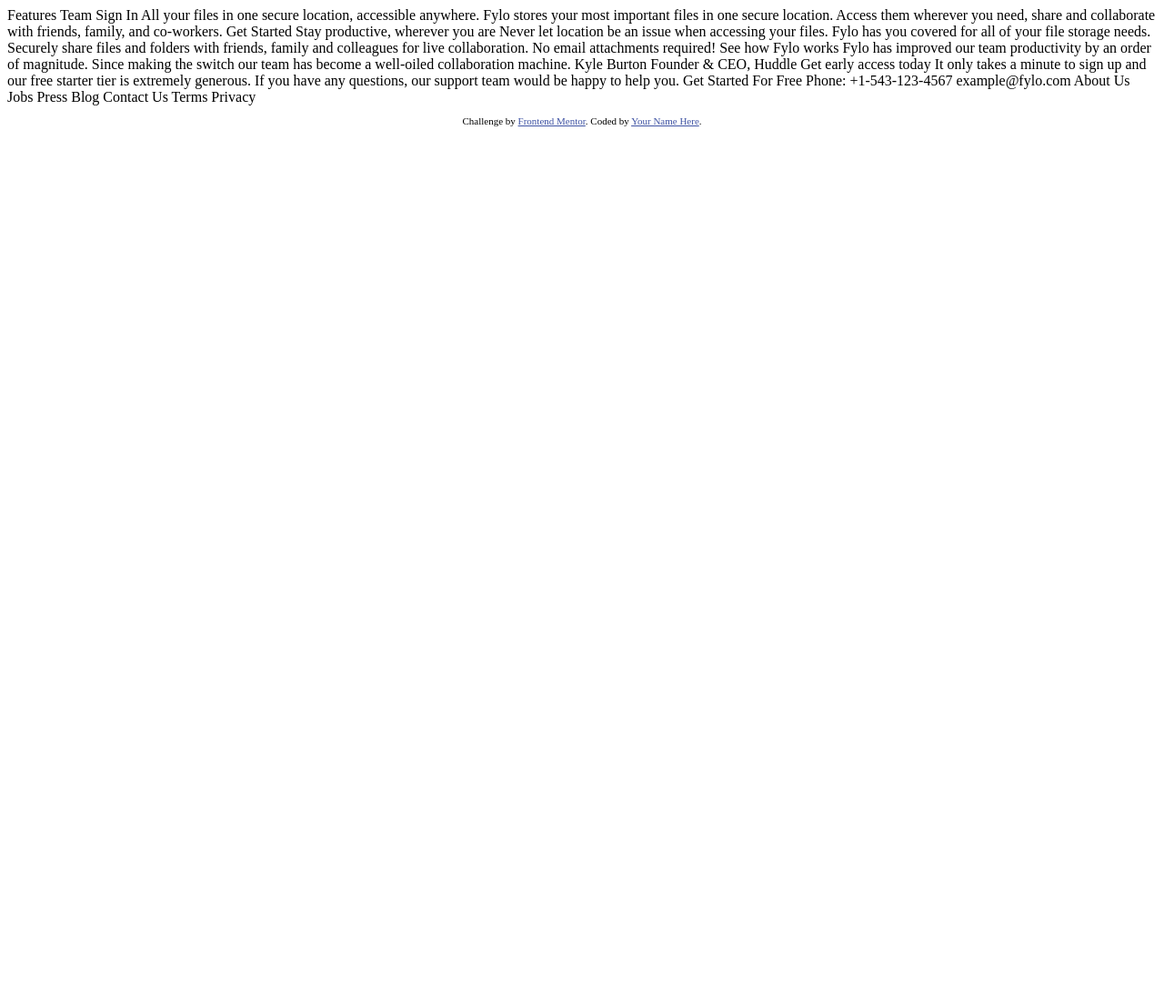
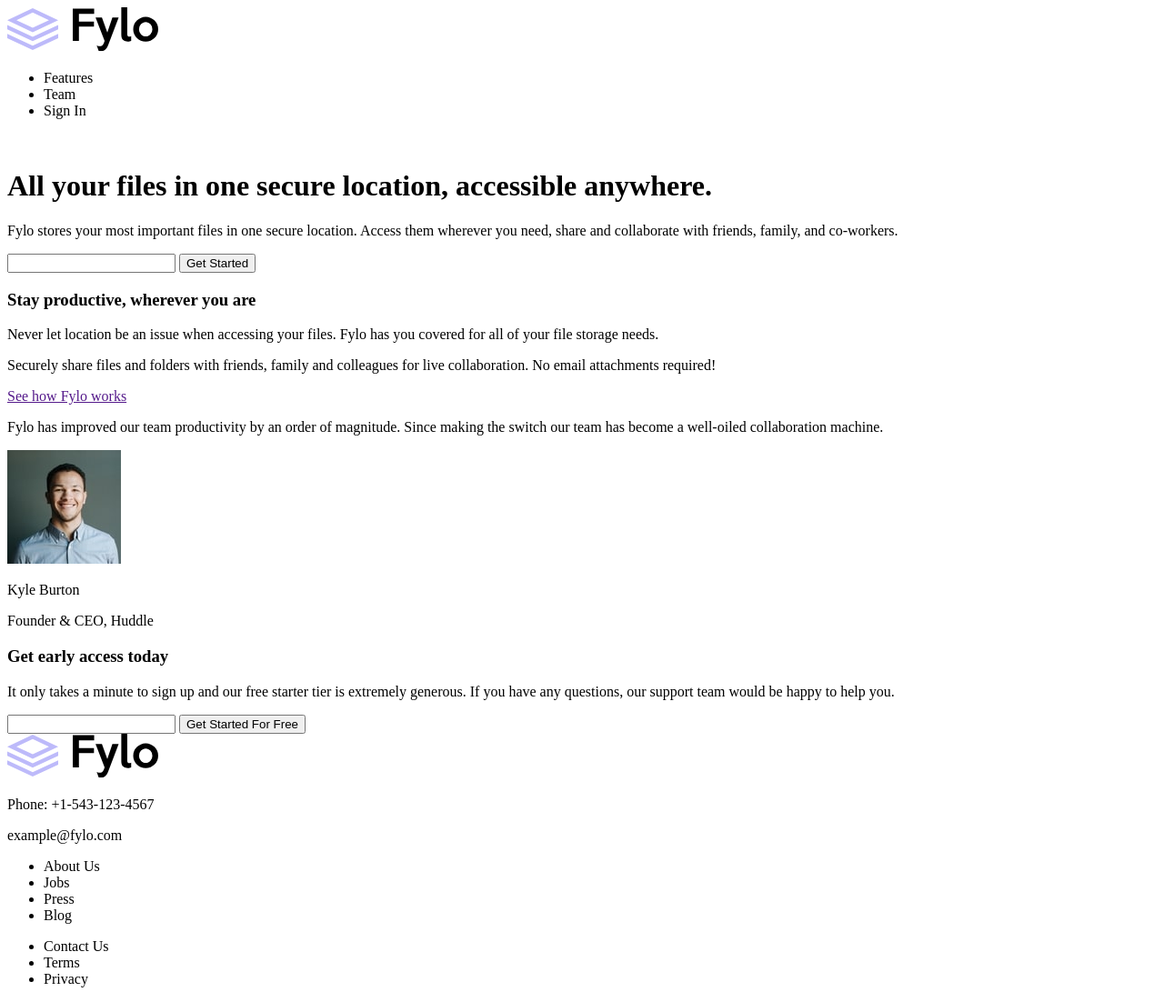
Before and after one commit to YasminFerreira0/Fylo-landing-page, a plain HTML site: page index.html in a window 1280 px wide. Shown: the whole page at 91% size. Before the commit the page ends 800 px from the top, so only its background shows below. Drawn offline with Linux system fonts and the light colour scheme.

Commit message:
Update index.html

```diff
--- a/index.html
+++ b/index.html
@@ -2,72 +2,84 @@
 <html lang="en">
 <head>
   <meta charset="UTF-8">
-  <meta name="viewport" content="width=device-width, initial-scale=1.0"> <!-- displays site properly based on user's device -->
+  <meta name="viewport" content="width=device-width, initial-scale=1.0">
 
   <link rel="icon" type="image/png" sizes="32x32" href="./images/favicon-32x32.png">
 
   <title>Frontend Mentor | Fylo landing page with two column layout</title>
 
-  <!-- Feel free to remove these styles or customise in your own stylesheet 👍 -->
-  <style>
-    .attribution { font-size: 11px; text-align: center; }
-    .attribution a { color: hsl(228, 45%, 44%); }
-  </style>
 </head>
 <body>
+  <header>
+    <img src="images/logo.svg" alt="logo fylo">
 
-  Features
-  Team
-  Sign In
+    <ul>
+      <li class="">Features</li>
+      <li class="">Team</li>
+      <li class="">Sign In</li>
+    </ul>
+  </header>
 
-  All your files in one secure location, accessible anywhere.
+  <main>
+    <img src="" alt="">
+    <h1 class="">All your files in one secure location, accessible anywhere.</h1>
 
-  Fylo stores your most important files in one secure location.
-  Access them wherever you need, share and collaborate with friends,
-  family, and co-workers.
+    <p class="">Fylo stores your most important files in one secure location.
+    Access them wherever you need, share and collaborate with friends,
+    family, and co-workers.</p>
 
-  Get Started
+    <input type="text" class="">
 
-  Stay productive, wherever you are
+    <button class="">Get Started</button>
 
-  Never let location be an issue when accessing your files. Fylo has you
-  covered for all of your file storage needs.
 
-  Securely share files and folders with friends, family and colleagues for
-  live collaboration. No email attachments required!
+    <img src="" alt="">
 
-  See how Fylo works
+    <h3 class="">Stay productive, wherever you are</h3>
 
-  Fylo has improved our team productivity by an order of magnitude. Since
-  making the switch our team has become a well-oiled collaboration machine.
+    <p class="">Never let location be an issue when accessing your files. Fylo has you
+    covered for all of your file storage needs.</p>
 
-  Kyle Burton
-  Founder & CEO, Huddle
+    <p class="">Securely share files and folders with friends, family and colleagues for
+    live collaboration. No email attachments required!</p>
 
-  Get early access today
+    <a href="" class="">See how Fylo works</a>
 
-  It only takes a minute to sign up and our free starter tier is extremely generous.
-  If you have any questions, our support team would be happy to help you.
+    <div class="">
+      <p class="">Fylo has improved our team productivity by an order of magnitude. Since
+      making the switch our team has become a well-oiled collaboration machine.</p>
 
-  Get Started For Free
+      <img src="images/avatar-testimonial.jpg" alt="">
+      <p class="">Kyle Burton</p>
+      <p class="">Founder & CEO, Huddle</p>
+    </div>
 
-  Phone: +1-543-123-4567
-  example@fylo.com
+    <h3>Get early access today</h3>
 
-  About Us
-  Jobs
-  Press
-  Blog
+    <p class="">It only takes a minute to sign up and our free starter tier is extremely generous.
+    If you have any questions, our support team would be happy to help you.</p>
 
-  Contact Us
-  Terms
-  Privacy
+    <input type="text" class="">
+    <button class="">Get Started For Free</button>
+  </main>
 
   <footer>
-    <p class="attribution">
-      Challenge by <a href="https://www.frontendmentor.io?ref=challenge" target="_blank">Frontend Mentor</a>.
-      Coded by <a href="#">Your Name Here</a>.
-    </p>
+    <img src="images/logo.svg" alt="">
+    <p class="">Phone: +1-543-123-4567</p>
+    <p class="">example@fylo.com</p>
+
+    <ul>
+      <li class="">About Us</li>
+      <li class="">Jobs</li>
+      <li class="">Press</li>
+      <li class="">Blog</li>
+    </ul>
+
+    <ul>
+      <li class="">Contact Us</li>
+      <li class="">Terms</li>
+      <li class="">Privacy</li>
+    </ul>
   </footer>
 </body>
 </html>
```
